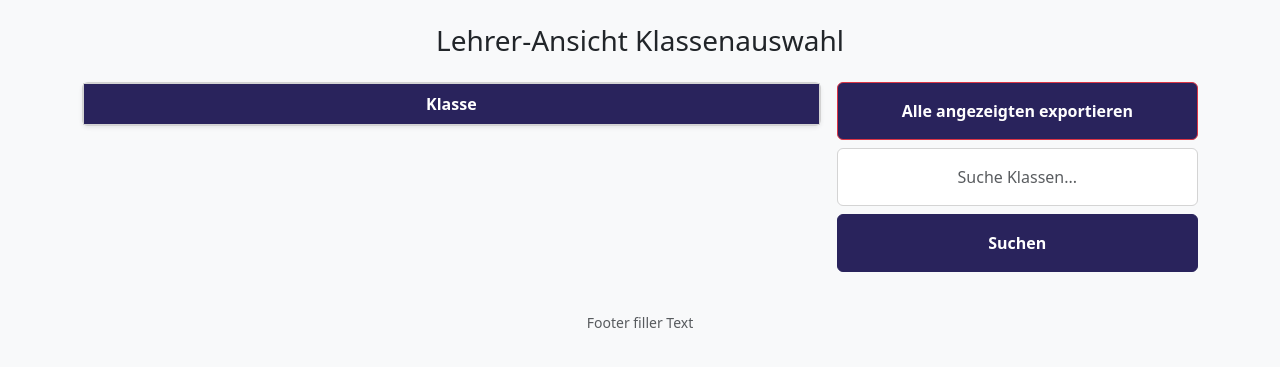
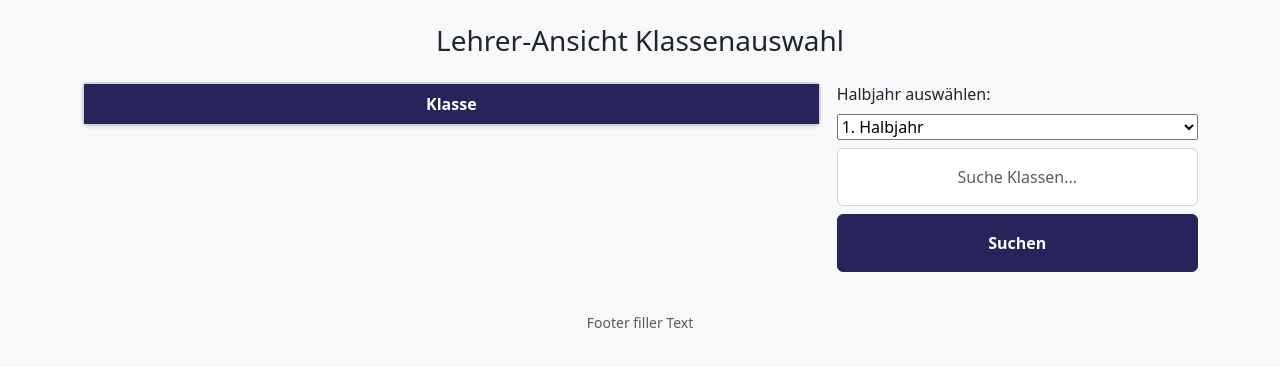
Before and after one commit to nino2634/klassenlisten-digitalisierung, a Flask app: page /teacherView in a window 1280 px wide. Shown: the top 367 px of the page. Run offline with Flask 3, Linux system fonts and the light colour scheme; the visitor is signed in with stand-in values (Sample User, id 1); lists and menus that the app fills with data are empty; parts of the project's set-up code (start-up, migrations or seed data) failed here and were passed over.

Commit message:
added half year select

```diff
--- a/templates/teacherView.html
+++ b/templates/teacherView.html
@@ -33,8 +33,12 @@
       </div>
 
       <div class="col-lg-4 col-12 d-flex flex-column gap-2">
-        <button id="exportBtn" class="btn btn-danger text-black fw-semibold py-3">Alle angezeigten exportieren</button>
-        <div>
+        <label for="halfYear">Halbjahr auswählen:</label>
+        <select id="halfYear" name="halfYear">
+          <option value="1.Hj">1. Halbjahr</option>
+          <option value="2.Hj">2. Halbjahr</option>
+        </select>
+      <div>
 
 
       <div class="col-12 flex-column gap-2">
```
